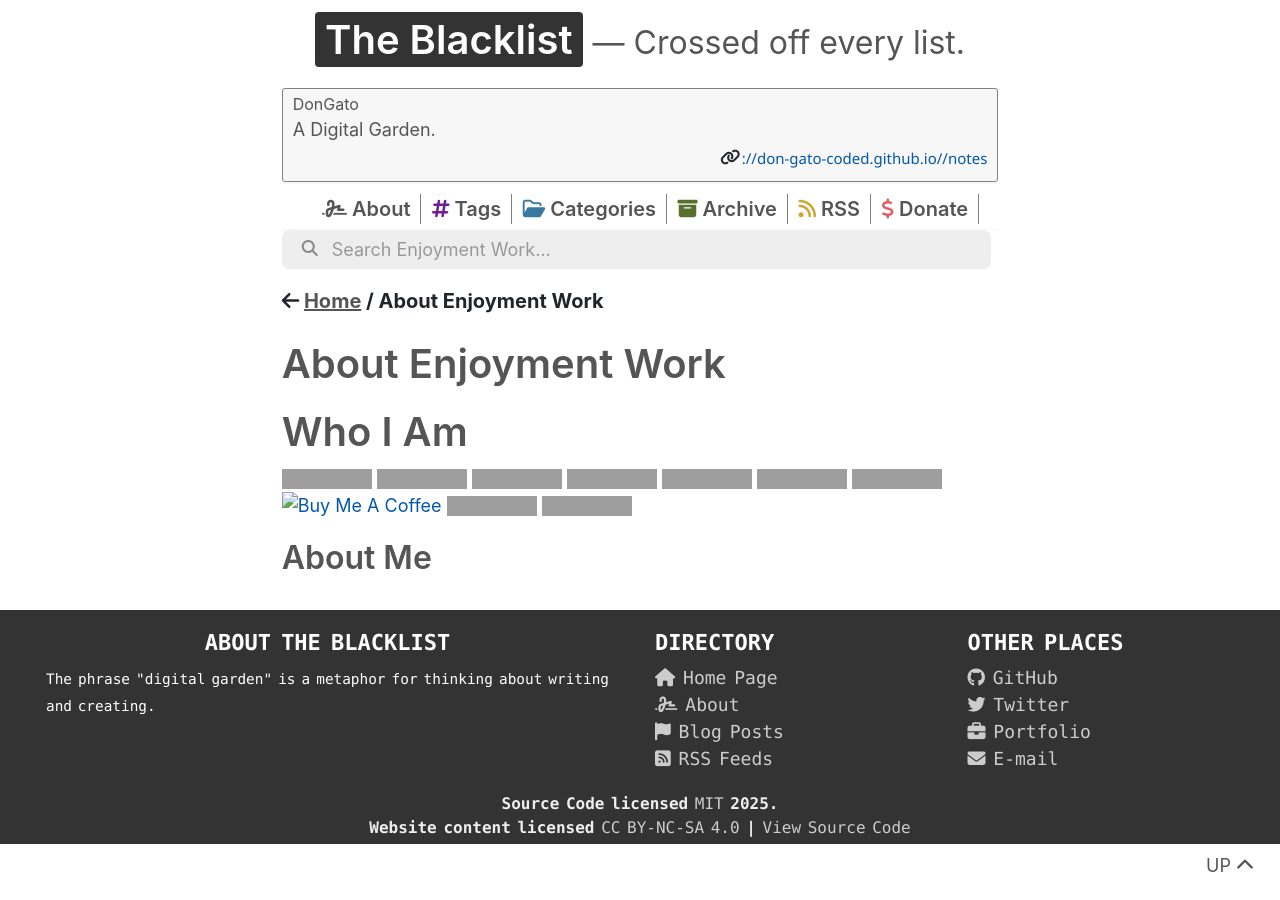
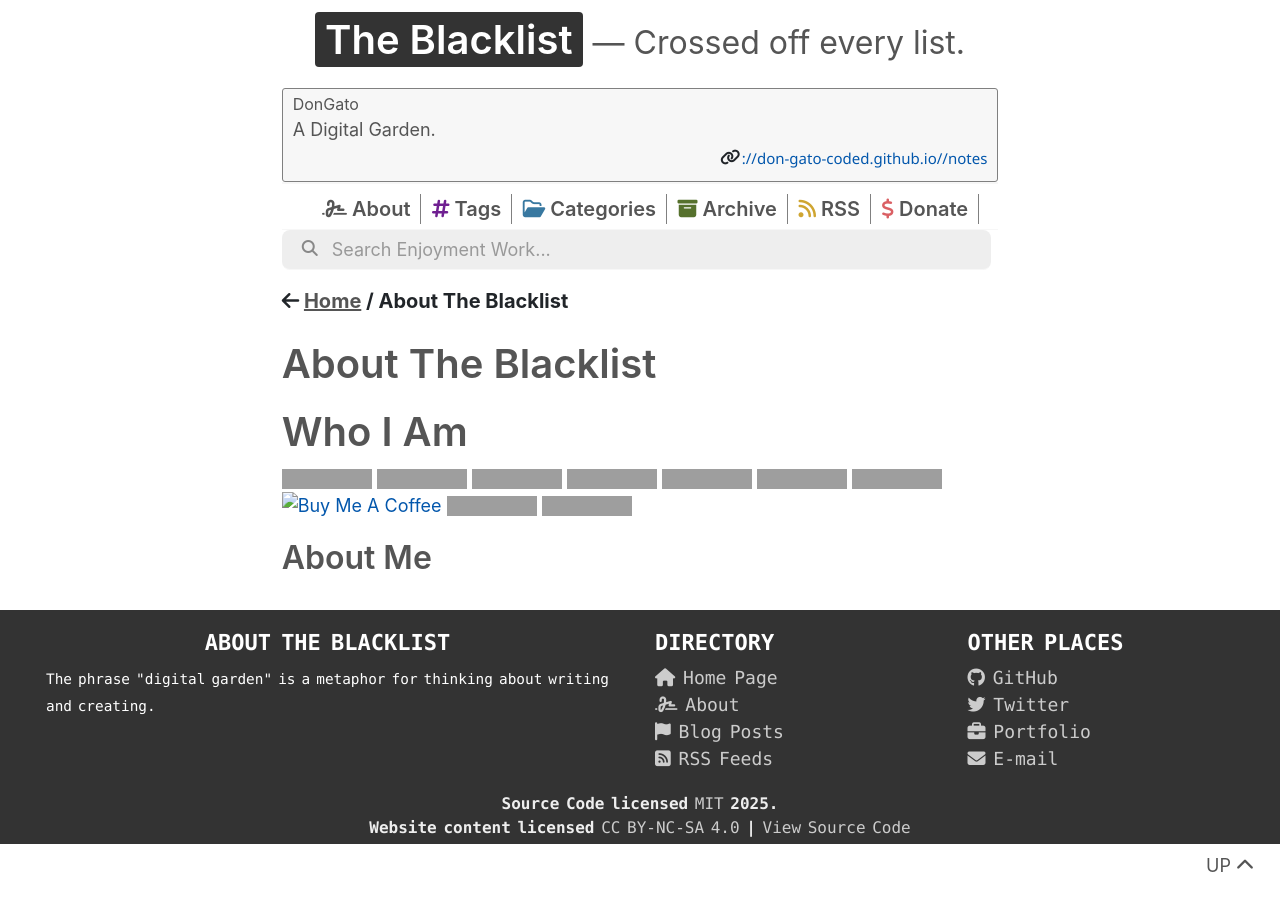
Before and after one commit to Don-Gato-Coded/don-gato-coded.github.io, a Jekyll site: the page built from _pages/about.md, in a window 1280 px wide, cut to the strip 0-900 px from the top of the page. Built offline with Jekyll 4.4.1, drawn with Linux system fonts in a browser that asks for light colours; nearby versions of some CDN libraries; grey boxes are pictures that could not be loaded.

Commit message:
Update _pages/about.md

```diff
--- a/_pages/about.md
+++ b/_pages/about.md
@@ -1,6 +1,6 @@
 ---
 layout: post
-title: About Enjoyment Work
+title: About The Blacklist
 permalink: /about/
 content-type: eg
 author: false
```
